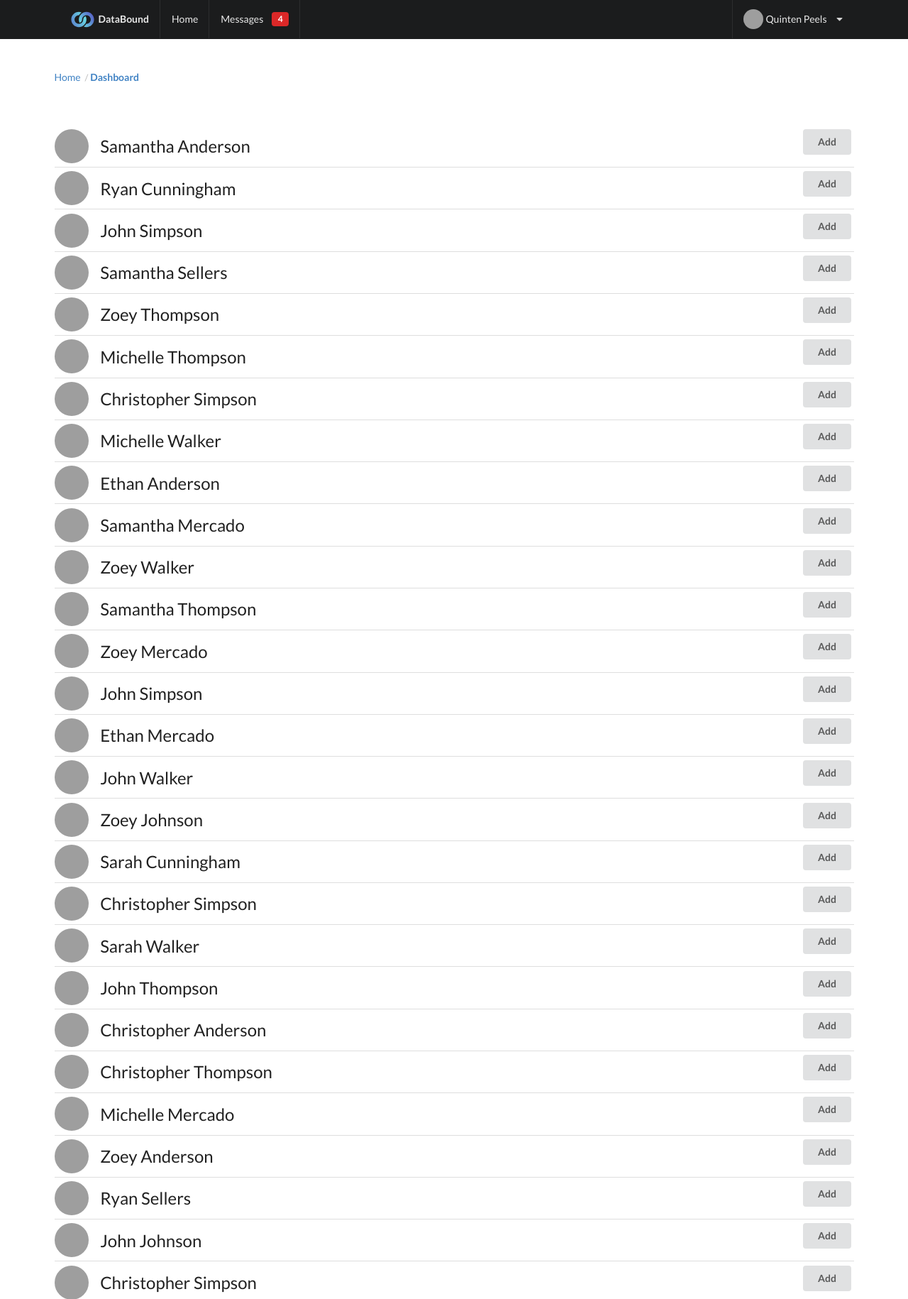
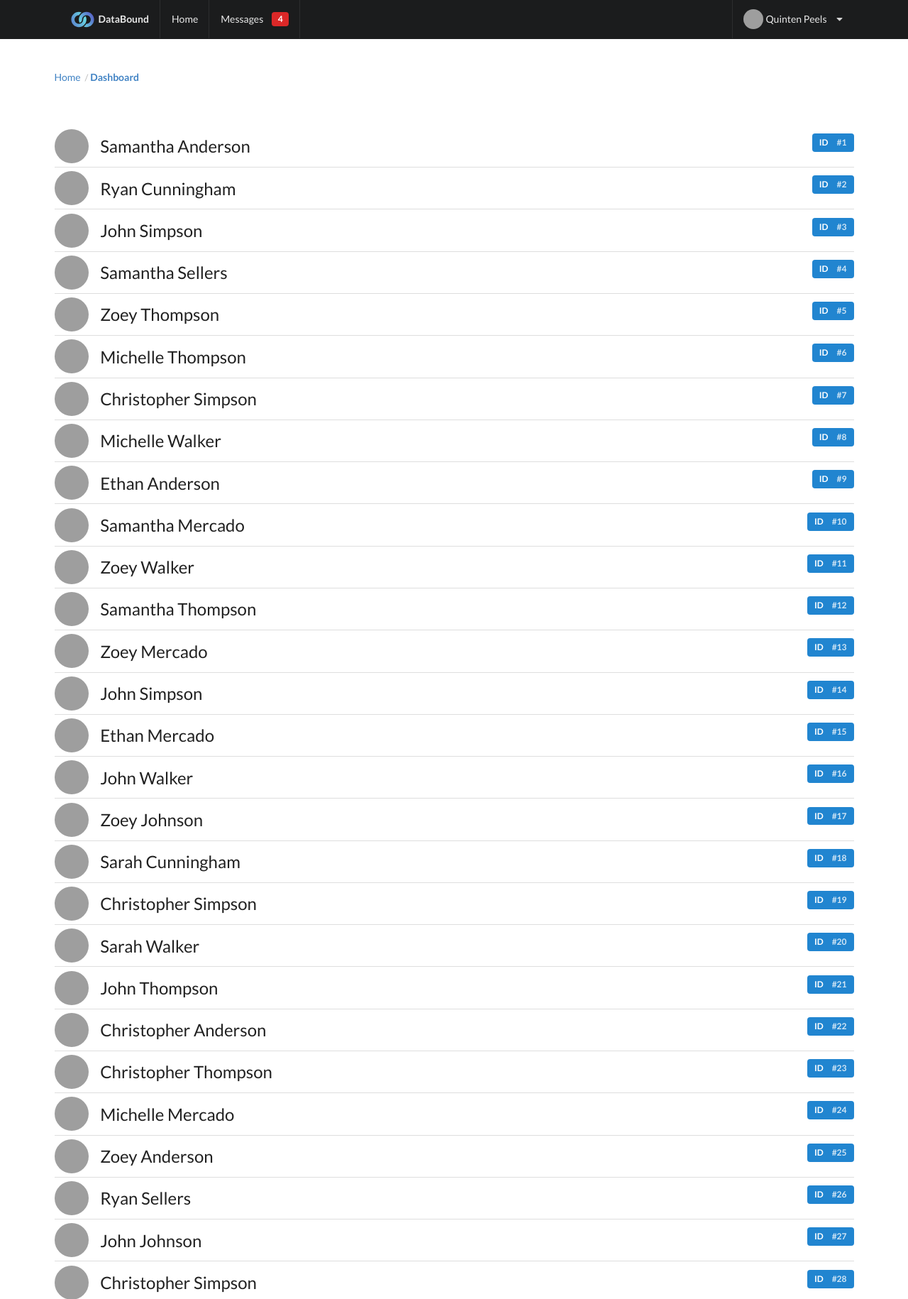
Before and after one commit to Quintenps/DataBound, a PHP site: page /portal/userlisting.php in a window 1280 px wide. Shown: the top 1830 px of the page at 71% size. Run offline with PHP 8.4, Linux system fonts and the light colour scheme; grey boxes are pictures that could not be loaded.

Commit message:
userlisting changed 'add' to 'id'

```diff
--- a/portal/userlisting.php
+++ b/portal/userlisting.php
@@ -21,6 +21,7 @@
     <link href="../dist/components/label.css" rel="stylesheet" type="text/css">
     <link href="../dist/components/form.css" rel="stylesheet" type="text/css">
     <link href="../dist/components/card.css" rel="stylesheet" type="text/css">
+    <link href="../dist/components/label.css" rel="stylesheet" type="text/css">
 
 
     <link href="../dist/components/menu.css" rel="stylesheet" type="text/css">
@@ -103,7 +104,8 @@ $i = 1;
     echo '
   <div class="item">
       <div class="right floated content">
-        <div class="ui button">Add</div>
+          <a class="ui blue label">ID<div class="detail">#'.$i.'</div>
+  </a>
       </div>
 
     <img class="ui avatar image" src="https://cnt.bet9ja.com/super9ja/img/login-user-icon.png">
```
